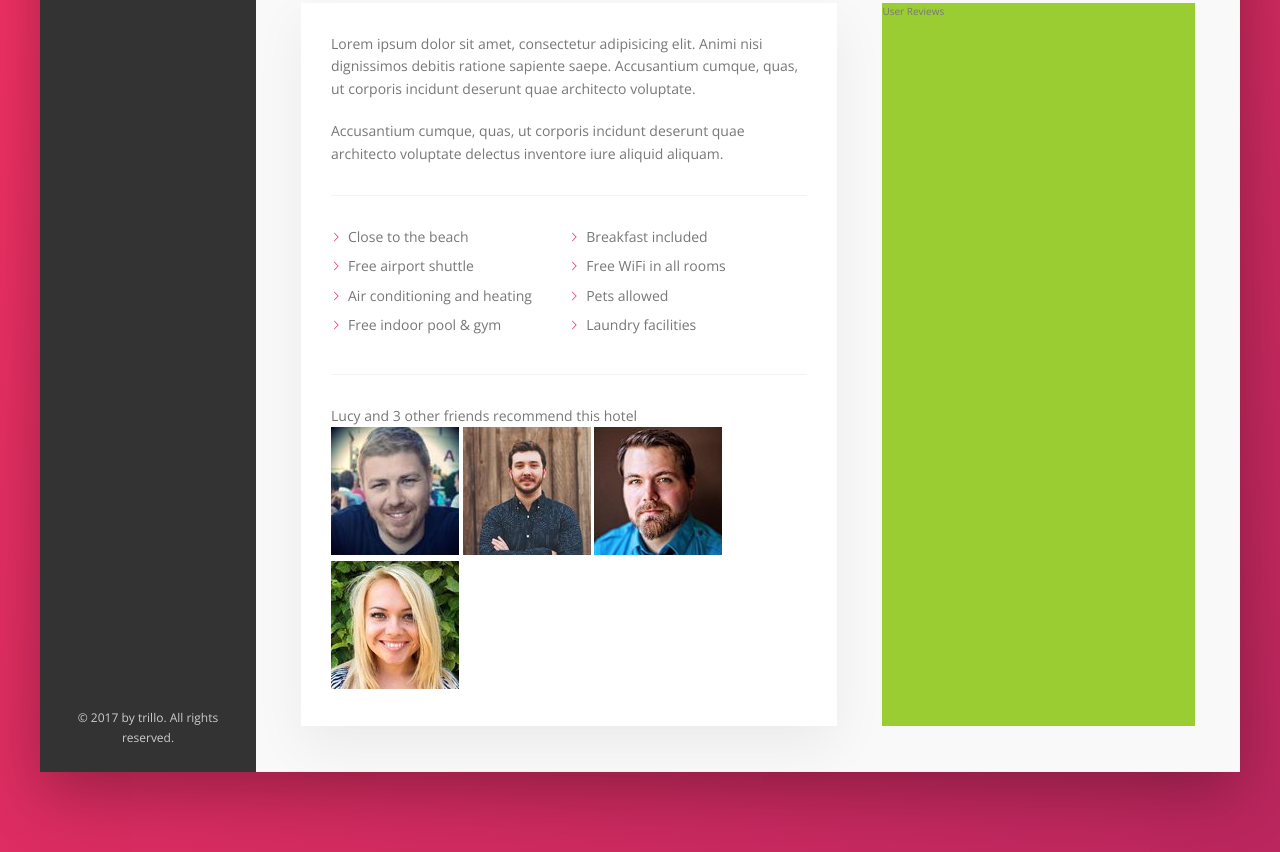
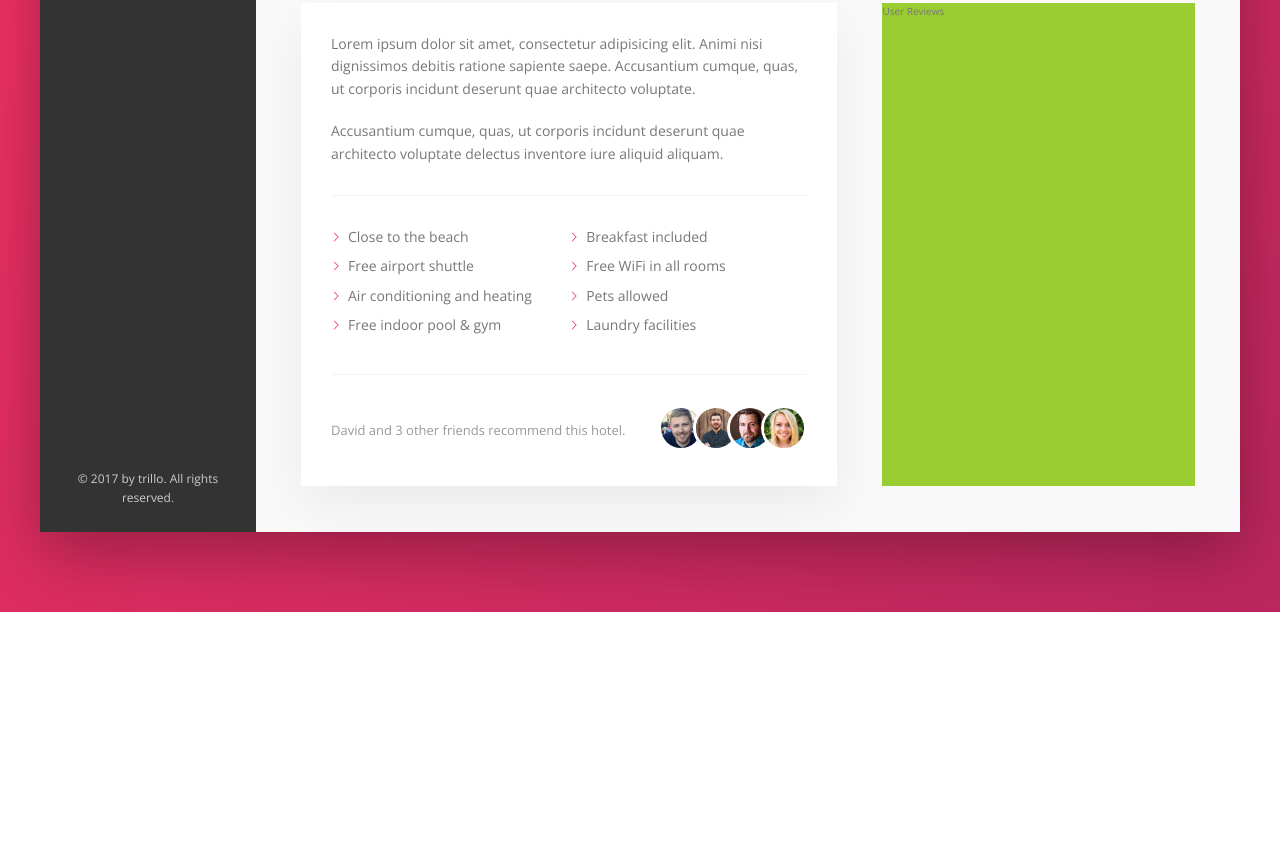
Before and after one commit to benjimon24/css-trillo, a plain HTML site: page index.html in a window 1280 px wide. Shown: the part 644-1496 px from the top of the page. After the commit the page ends 1256 px from the top, so only its background shows below. Drawn offline with nearby package versions, Linux system fonts and the light colour scheme.

Commit message:
added styling for recommendations component

```diff
--- a/css/style.css
+++ b/css/style.css
@@ -318,3 +318,19 @@ body {
     -webkit-mask-size: cover;
     mask-image: url(../img/chevron-thin-right.svg);
     mask-size: cover; }
+
+.recommend {
+  font-size: 1.3rem;
+  color: var(--color-grey-dark-3);
+  display: flex;
+  align-items: center; }
+  .recommend__count {
+    margin-right: auto; }
+  .recommend__photo {
+    box-sizing: content-box;
+    height: 4rem;
+    width: 4rem;
+    border-radius: 50%;
+    border: 3px solid #fff; }
+    .recommend__photo:not(:last-child) {
+      margin-right: -1.5rem; }
--- a/index.html
+++ b/index.html
@@ -134,7 +134,7 @@
               </ul>
 
               <div class="recommend">
-                <p class="recommend__count">Lucy and 3 other friends recommend this hotel</p>
+                <p class="recommend__count">David and 3 other friends recommend this hotel.</p>
                 <div class="recommend__friends">
                   <img src="img/user-3.jpg" alt="Friend 1" class="recommend__photo" />
                   <img src="img/user-4.jpg" alt="Friend 2" class="recommend__photo" />
--- a/sass/_base.scss
+++ b/sass/_base.scss
@@ -49,7 +49,7 @@ Grey dark 3: #999
 }
 
 html {
-  box-sizing: border-box;
+  box-sizing: border-box; // includes the padding and the border in the height and width of the element
   font-size: 62.5%; //1rem = 10px
 }
 
--- a/sass/_components.scss
+++ b/sass/_components.scss
@@ -337,3 +337,27 @@
 }
 
 // RECOMMEND
+.recommend {
+  font-size: 1.3rem;
+  color: var(--color-grey-dark-3);
+  display: flex;
+  align-items: center;
+
+  &__count {
+    margin-right: auto;
+  }
+
+  &__friends {}
+
+  &__photo {
+    box-sizing: content-box;
+    height: 4rem;
+    width: 4rem;
+    border-radius: 50%;
+    border: 3px solid #fff;
+
+    &:not(:last-child) {
+      margin-right: -1.5rem;
+    }
+  }
+}
```
